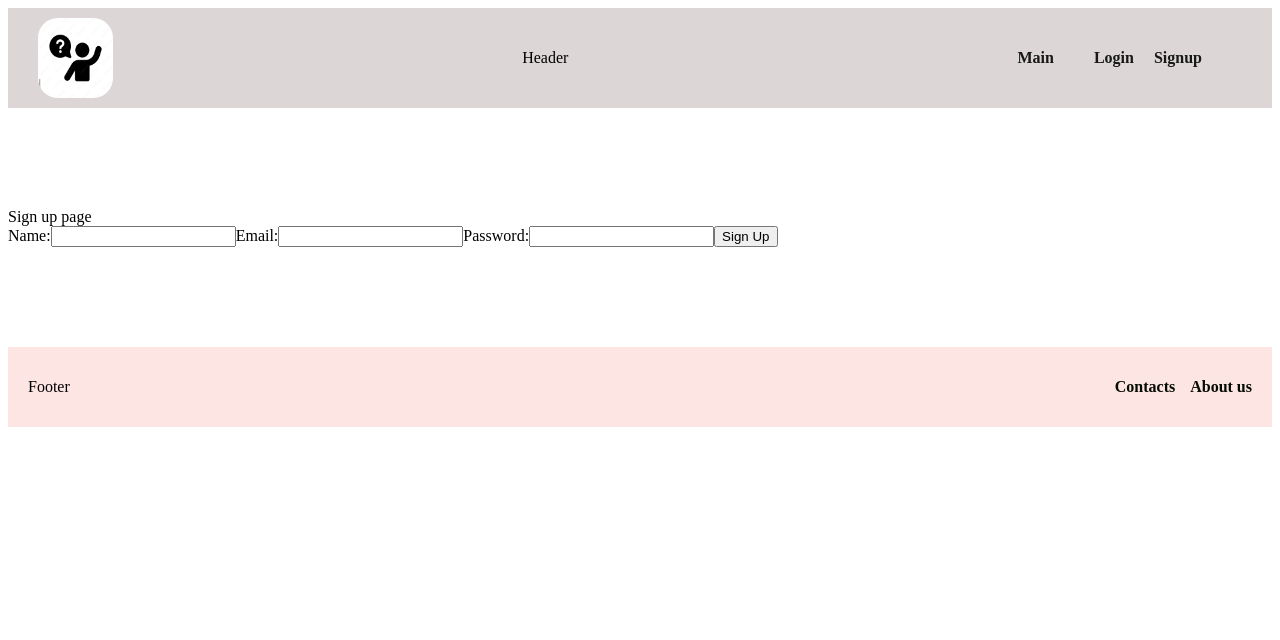
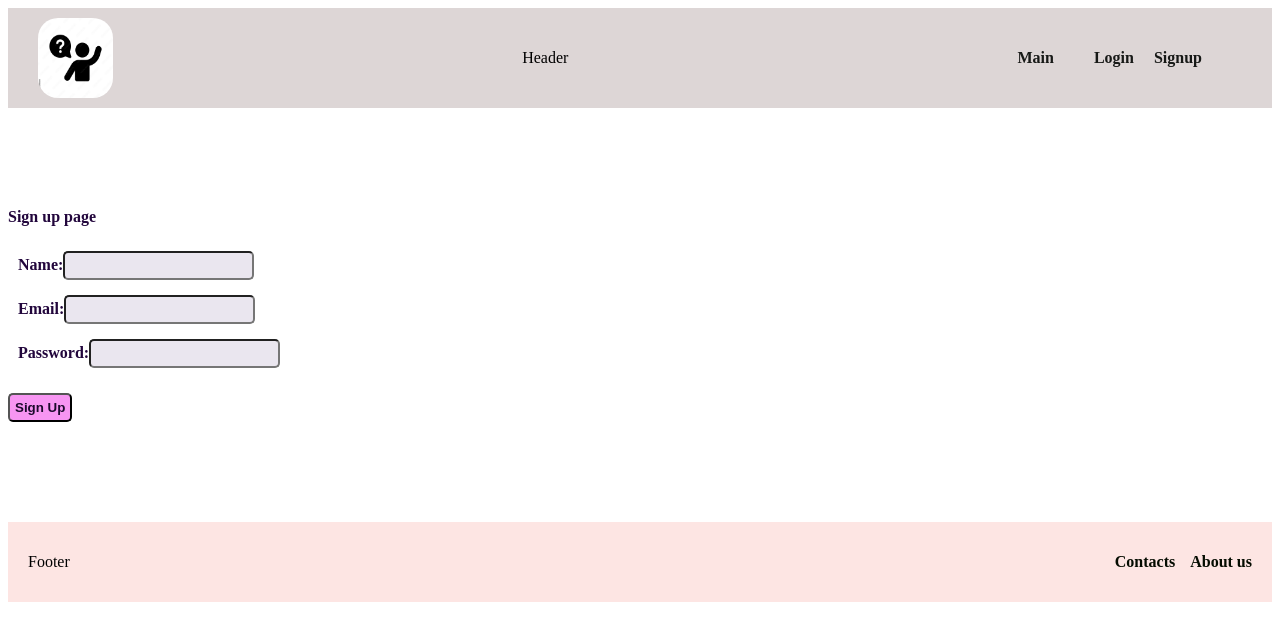
Before and after one commit to Zebraszebras/forumFront1, a Next.js app: page /signup in a window 1280 px wide. Shown: the top 640 px of the page. Built offline with nearby package versions, Linux system fonts and the light colour scheme.

Commit message:
Styled signup

```diff
--- a/src/pages/signup/index.js
+++ b/src/pages/signup/index.js
@@ -1,6 +1,7 @@
 import React, { useState } from 'react';
 import userModel from '@/models/userModel';
 import { useRouter } from 'next/router';
+import styles from "./styles.module.css";
 
 const SignupPage = () => {
   const router = useRouter();
@@ -21,25 +22,31 @@ const SignupPage = () => {
 
   return (
     <>
+    <div className={styles.signUpWrapper}>
       <div>Sign up page</div>
       {error && <div>{error}</div>}
+      <div className={styles.inputsWrapper}>
       <label>
         Name:
-        <input type="text" value={name} onChange={(event) => setName(event.target.value)} />
+        <input className={styles.inputText} type="text" value={name} onChange={(event) => setName(event.target.value)} />
       </label>
       <label>
         Email:
-        <input type="email" value={email} onChange={(event) => setEmail(event.target.value)} />
+        <input className={styles.inputEmail}  type="email" value={email} onChange={(event) => setEmail(event.target.value)} />
       </label>
       <label>
         Password:
-        <input
+        <input className={styles.inputPassword}
           type="password"
           value={password}
           onChange={(event) => setPassword(event.target.value)}
         />
       </label>
-      <button onClick={handleSignup}>Sign Up</button>
+      </div>
+      <div>
+      <button className={styles.signUpButton} onClick={handleSignup}>Sign Up</button>
+      </div>
+      </div>
     </>
   );
 };
--- /dev/null
+++ b/src/pages/signup/styles.module.css
@@ -0,0 +1,34 @@
+.signUpWrapper{
+    display: flex;
+    flex-direction: column;
+    color: rgb(34, 6, 60);
+    font-weight: bold;
+    gap:15px;
+}
+.inputsWrapper{
+    display: flex;
+    flex-direction: column;
+    gap:15px;
+    padding: 10px;
+
+}
+.inputText,
+.inputEmail,
+.inputPassword{
+    border-radius: 5px;
+    padding: 5px;
+    background-color: rgb(234, 230, 239);
+    color: rgb(28, 10, 45);
+}
+.signUpButton{
+
+    border-radius: 5px;
+    padding: 5px;
+    background-color: rgb(247, 149, 242);
+    color: rgb(28, 10, 45);
+    font-weight: bold;
+    max-width: 400px;
+}
+.signUpButton:hover{
+    background-color: rgb(250, 107, 250);
+}
```
